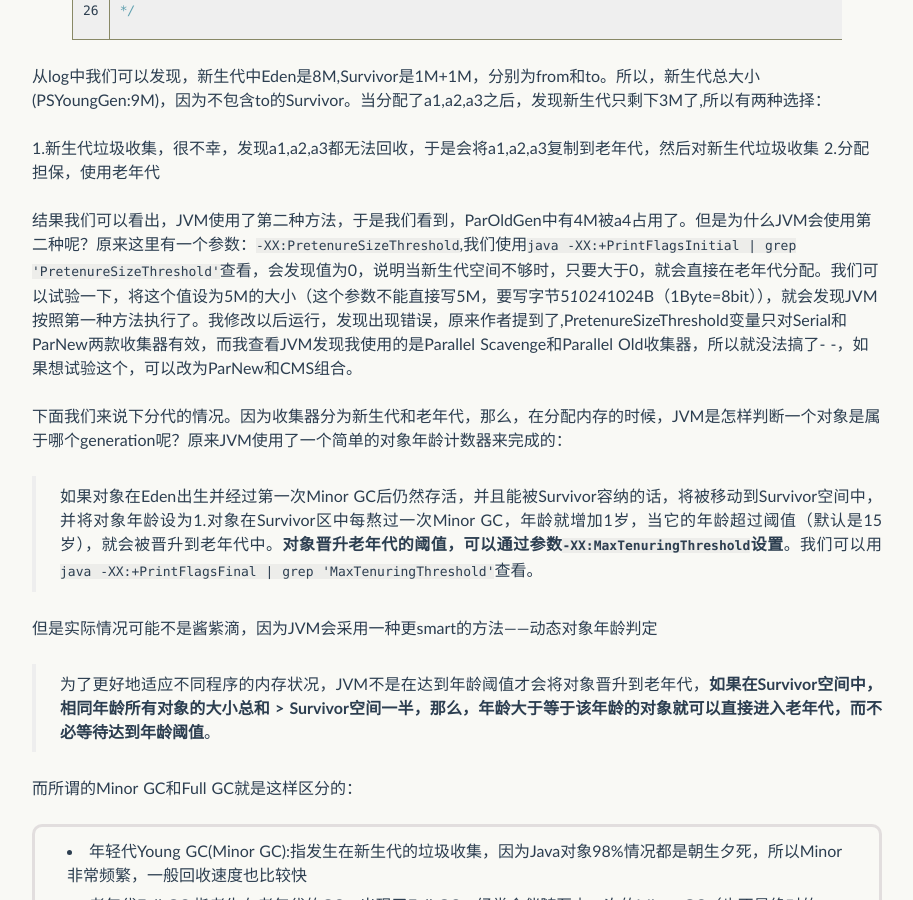
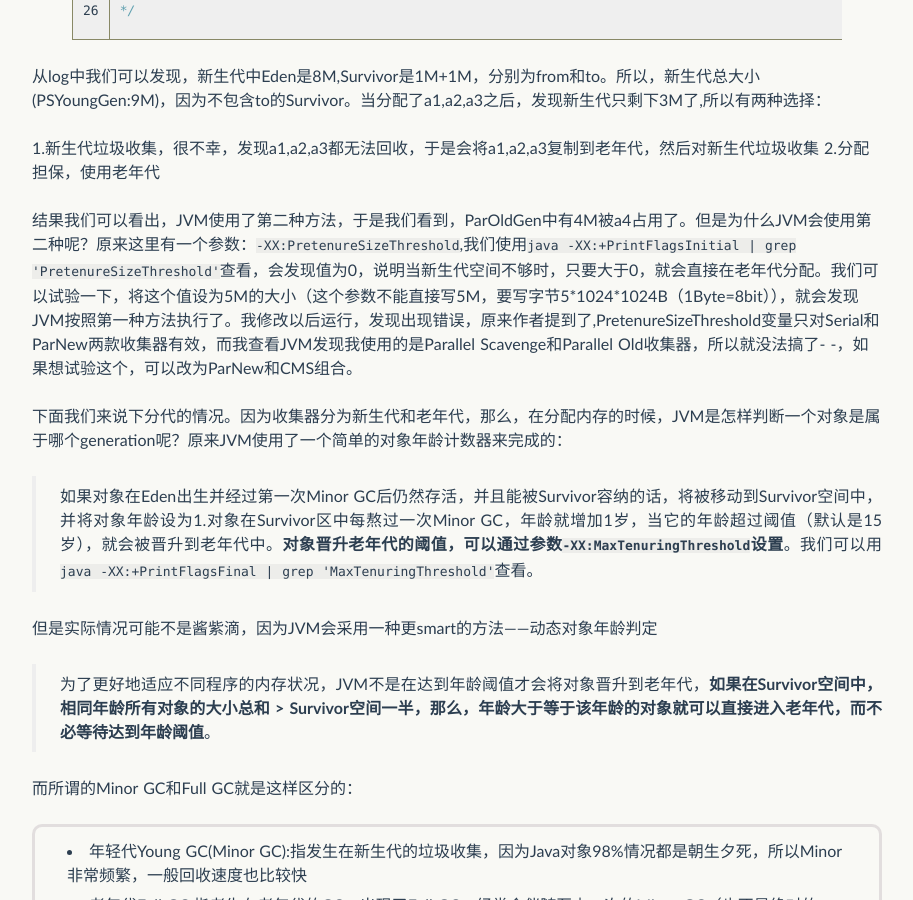
Before and after one commit to niushuai/blog, a Jekyll site: the page built from _posts/2014-05-10-jvm-iii.md, in a window 1280 px wide and 900 px high, scrolled down 11108 px. Shown: the whole window, without its empty margins (183-1096 px from the left). Built offline with Jekyll 4.4.1, drawn with Linux system fonts in a browser that asks for light colours; Markdown is read by kramdown in place of the engine named in the settings; comment, search, counter and statistics services are not loaded.

Commit message:
update jvm iii

````diff
--- a/_posts/2014-05-10-jvm-iii.md
+++ b/_posts/2014-05-10-jvm-iii.md
@@ -313,7 +313,7 @@ Heap
 1.新生代垃圾收集，很不幸，发现a1,a2,a3都无法回收，于是会将a1,a2,a3复制到老年代，然后对新生代垃圾收集
 2.分配担保，使用老年代
 
-结果我们可以看出，JVM使用了第二种方法，于是我们看到，ParOldGen中有4M被a4占用了。但是为什么JVM会使用第二种呢？原来这里有一个参数：```-XX:PretenureSizeThreshold```,我们使用```java -XX:+PrintFlagsInitial | grep 'PretenureSizeThreshold'```查看，会发现值为0，说明当新生代空间不够时，只要大于0，就会直接在老年代分配。我们可以试验一下，将这个值设为5M的大小（这个参数不能直接写5M，要写字节5*1024*1024B（1Byte=8bit）），就会发现JVM按照第一种方法执行了。我修改以后运行，发现出现错误，原来作者提到了,PretenureSizeThreshold变量只对Serial和ParNew两款收集器有效，而我查看JVM发现我使用的是Parallel Scavenge和Parallel Old收集器，所以就没法搞了- -，如果想试验这个，可以改为ParNew和CMS组合。
+结果我们可以看出，JVM使用了第二种方法，于是我们看到，ParOldGen中有4M被a4占用了。但是为什么JVM会使用第二种呢？原来这里有一个参数：```-XX:PretenureSizeThreshold```,我们使用```java -XX:+PrintFlagsInitial | grep 'PretenureSizeThreshold'```查看，会发现值为0，说明当新生代空间不够时，只要大于0，就会直接在老年代分配。我们可以试验一下，将这个值设为5M的大小（这个参数不能直接写5M，要写字节5\*1024\*1024B（1Byte=8bit）），就会发现JVM按照第一种方法执行了。我修改以后运行，发现出现错误，原来作者提到了,PretenureSizeThreshold变量只对Serial和ParNew两款收集器有效，而我查看JVM发现我使用的是Parallel Scavenge和Parallel Old收集器，所以就没法搞了- -，如果想试验这个，可以改为ParNew和CMS组合。
 
 下面我们来说下分代的情况。因为收集器分为新生代和老年代，那么，在分配内存的时候，JVM是怎样判断一个对象是属于哪个generation呢？原来JVM使用了一个简单的对象年龄计数器来完成的：
 
````
